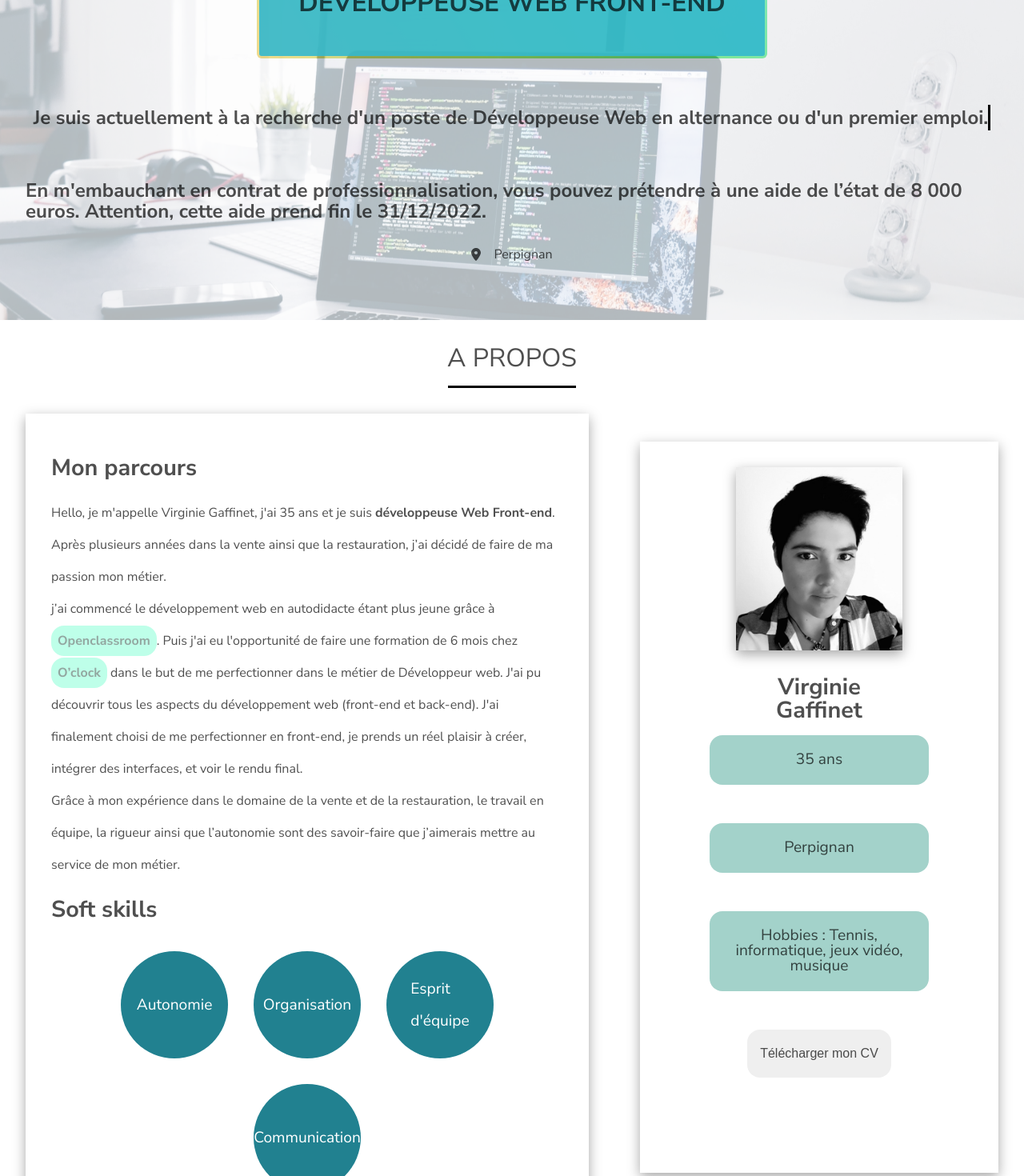
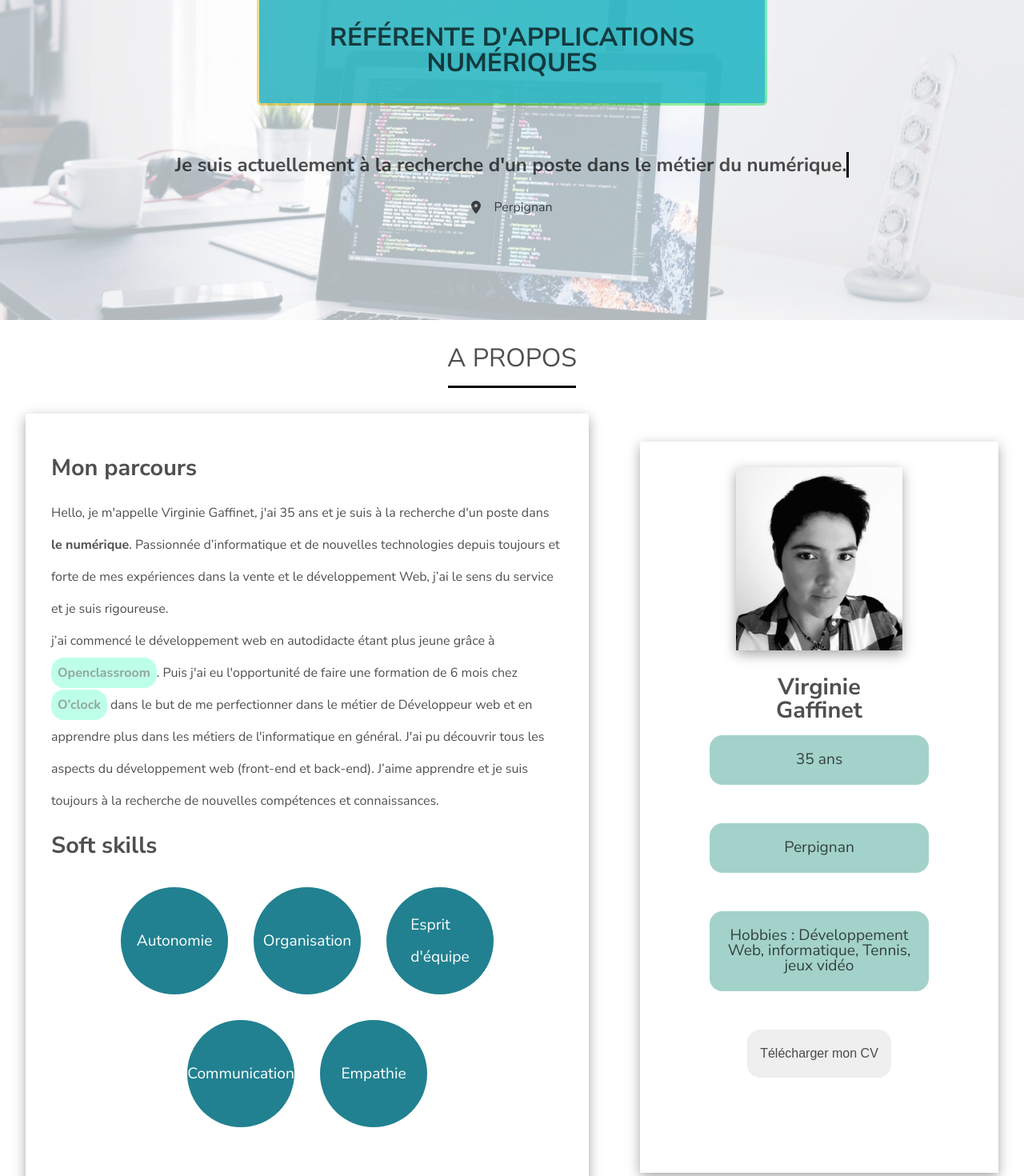
Before and after one commit to VirginieGaffinet/VirginieGaffinet.github.io, a React (Create React App) app: page / in a window 1280 px wide. Shown: the part 200-1670 px from the top of the page at 80% size. Built offline with nearby package versions, Linux system fonts and the light colour scheme.

Commit message:
text updated

```diff
--- a/src/components/About/About.js
+++ b/src/components/About/About.js
@@ -2,7 +2,7 @@ import './About.css';
 // import image
 import myImage from '../../assets/images/virginie1.jpg';
 // import pdf
-import myCV from '../../assets/pdf/CV-virginie-gaffinet.pdf'
+import myCV from '../../assets/pdf/cv-Virginie-Gaffinet-referent-numerique.pdf'
 
 // import components
 import Separator from '../Reusable/Separator/Separator';
@@ -17,15 +17,16 @@ function About() {
       <div className='about first-part-about-container'>
         <div className='main-about-container'>
           <h4 className='small-title'>Mon parcours</h4>
-          <p className='main-about'>Hello, je m'appelle Virginie Gaffinet, j'ai 35 ans et je suis <span className='about-dev'>développeuse Web Front-end</span>. Après plusieurs années dans la vente ainsi que la restauration, j’ai décidé de faire de ma passion mon métier.</p>
-          <p className='main-about'>j’ai commencé le développement web en autodidacte étant plus jeune grâce à <a href="https://openclassrooms.com/fr/" className='formation-name' target='_blank' rel="noreferrer">Openclassroom</a>. Puis j'ai eu l'opportunité de faire une formation de 6 mois chez <a href="https://oclock.io/" className='formation-name' target='_blank' rel="noreferrer">O’clock</a> dans le but de me perfectionner dans le métier de Développeur web. J'ai pu découvrir tous les aspects du développement web (front-end et back-end). J'ai finalement choisi de me perfectionner en front-end, je prends un réel plaisir à créer, intégrer des interfaces, et voir le rendu final.</p>
-          <p className='main-about'>Grâce à mon expérience dans le domaine de la vente et de la restauration, le travail en équipe, la rigueur ainsi que l’autonomie sont des savoir-faire que j’aimerais mettre au service de mon métier.</p>
+          <p className='main-about'>Hello, je m'appelle Virginie Gaffinet, j'ai 35 ans et je suis à la recherche d'un poste dans <span className='about-dev'>le         numérique</span>. Passionnée d’informatique et de nouvelles technologies depuis toujours et forte de mes expériences dans la vente et le développement Web,   j’ai le sens du service et je suis rigoureuse.</p>
+          <p className='main-about'>j’ai commencé le développement web en autodidacte étant plus jeune grâce à <a href="https://openclassrooms.com/fr/" className='formation-name' target='_blank' rel="noreferrer">Openclassroom</a>. Puis j'ai eu l'opportunité de faire une formation de 6 mois chez <a href="https://oclock.io/" className='formation-name' target='_blank' rel="noreferrer">O’clock</a> dans le but de me perfectionner dans le métier de Développeur web et en apprendre plus dans les métiers de l'informatique en général. J'ai pu découvrir tous les aspects du développement web (front-end et back-end). J’aime apprendre et je suis toujours à la recherche de nouvelles compétences et
+            connaissances.</p>
           <h4 className='small-title'>Soft skills</h4>
           <div className='soft-skills-container'>
             <p className='soft-skill'>Autonomie</p>
             <p className='soft-skill'>Organisation</p>
             <p className='soft-skill'>Esprit d'équipe</p>
             <p className='soft-skill'>Communication</p>
+            <p className='soft-skill'>Empathie</p>
           </div>
         </div>
       </div>
@@ -34,8 +35,8 @@ function About() {
         <p className='small-title name'>Virginie Gaffinet</p>
         <p className='about-me'>35 ans</p>
         <p className='about-me'>Perpignan</p>
-        <p className='about-me'>Hobbies : Tennis, informatique, jeux vidéo, musique</p>
-        <a href={myCV} download="CV-Virginie-Gaffinet" className='my-cv'>
+        <p className='about-me'>Hobbies : Développement Web, informatique, Tennis, jeux vidéo</p>
+        <a href={myCV} download="CV-Virginie-Gaffinet-referent-numerique" className='my-cv'>
           <button className='upload-cv'>Télécharger mon CV</button>
         </a>
       </div>
--- a/src/components/Welcome/Welcome.css
+++ b/src/components/Welcome/Welcome.css
@@ -35,7 +35,7 @@
   background: rgb(53,	185,	207, 0.9);
   border-radius: var(--border-width);
   font-weight: var(--bold);
-  font-size: calc(var(--fontSize) * 1.5);
+  font-size: calc(var(--fontSize) * 1);
   padding: calc(var(--gap) /2);
   margin-bottom: calc(var(--gap));
   overflow-wrap: break-word;
@@ -107,7 +107,9 @@
 
 /* for tablet */
 @media (min-width: 576px) {
-
+  .welcome-title {
+    font-size: calc(var(--fontSize) * 1.3);
+  }
 }
 
 /* for small screen */
--- a/src/components/Welcome/Welcome.js
+++ b/src/components/Welcome/Welcome.js
@@ -7,9 +7,8 @@ import { faLocationDot } from "@fortawesome/free-solid-svg-icons";
 function Welcome() {
   return (
     <div className='welcome-container' id='accueil'>
-       <h2 className='welcome-title'>Développeuse Web Front-end</h2>
-       <p className='welcome-typing'>Je suis actuellement à la recherche d'un poste de Développeuse Web en alternance ou d'un premier <span className='welcome-typing--animation'>emploi.</span></p>
-       <p className='welcome-typing'>En m'embauchant en contrat de professionnalisation, vous pouvez prétendre à une aide de l’état de 8 000 euros. Attention, cette aide prend fin le 31/12/2022. </p>
+       <h2 className='welcome-title'>Référente d'applications numériques</h2>
+       <p className='welcome-typing'>Je suis actuellement à la recherche d'un poste dans le métier du <span className='welcome-typing--animation'>numérique.</span></p>
        <div className='welcome-location-container'>
         <FontAwesomeIcon icon={faLocationDot} />
         <a href='https://www.google.fr/maps/place/Perpignan/@42.6990876,2.869492,13z/data=!3m1!4b1!4m5!3m4!1s0x12b06e4e80fd88fd:0x1c83306520f2dd4f!8m2!3d42.6886591!4d2.8948332' target="_blank" className='city-name' rel="noreferrer">Perpignan</a>
```
Also changed, not shown: 1 other file (tests, documents, lock files or other folders).
